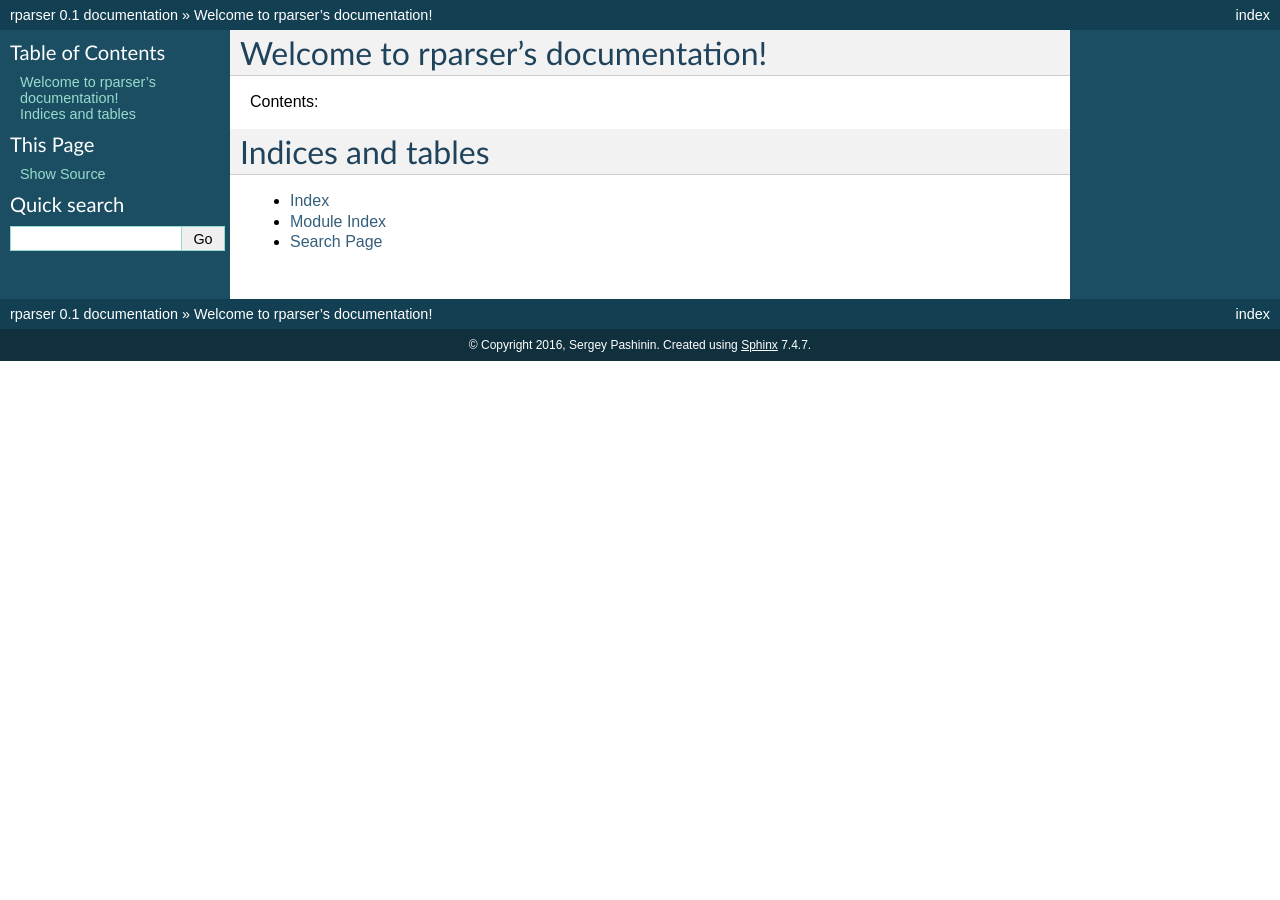
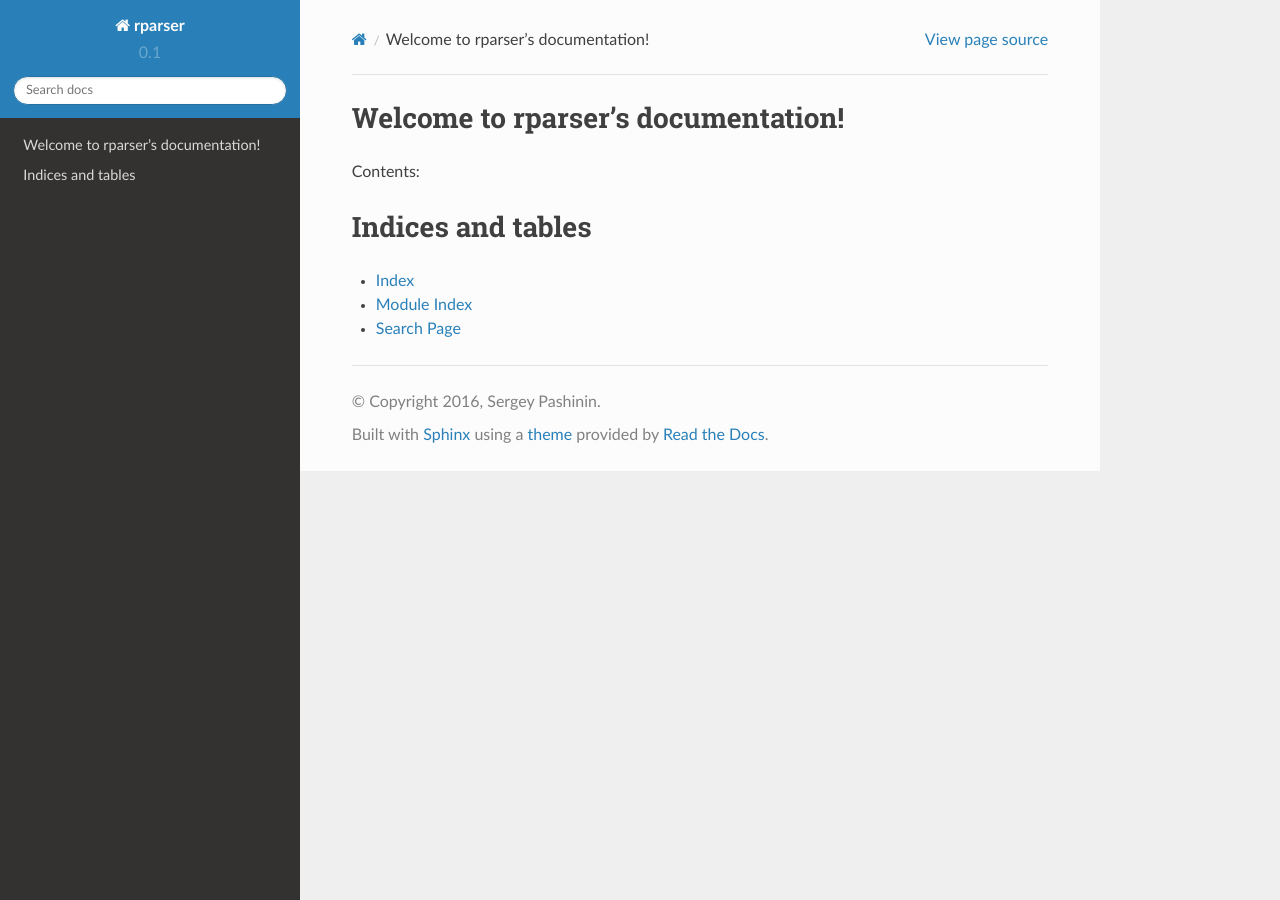
Before and after one commit to pashinin-com/parser, a Sphinx documentation site: the page built from docs/index.rst, in a window 1280 px wide. Built offline with Sphinx 7.4.7 and the Read the Docs theme 2.0.0, drawn with Linux system fonts in a browser that asks for light colours.

Commit message:
docs theme and rst fixes

```diff
--- a/docs/conf.py
+++ b/docs/conf.py
@@ -99,6 +99,10 @@ pygments_style = 'sphinx'
 # The theme to use for HTML and HTML Help pages.  See the documentation for
 # a list of builtin themes.
 html_theme = 'default'
+
+import sphinx_rtd_theme
+html_theme = "sphinx_rtd_theme"
+html_theme_path = [sphinx_rtd_theme.get_html_theme_path()]
 
 # Theme options are theme-specific and customize the look and feel of a theme
 # further.  For a list of options available for each theme, see the
```
Also changed, not shown: README.rst (+11 -11 lines).
